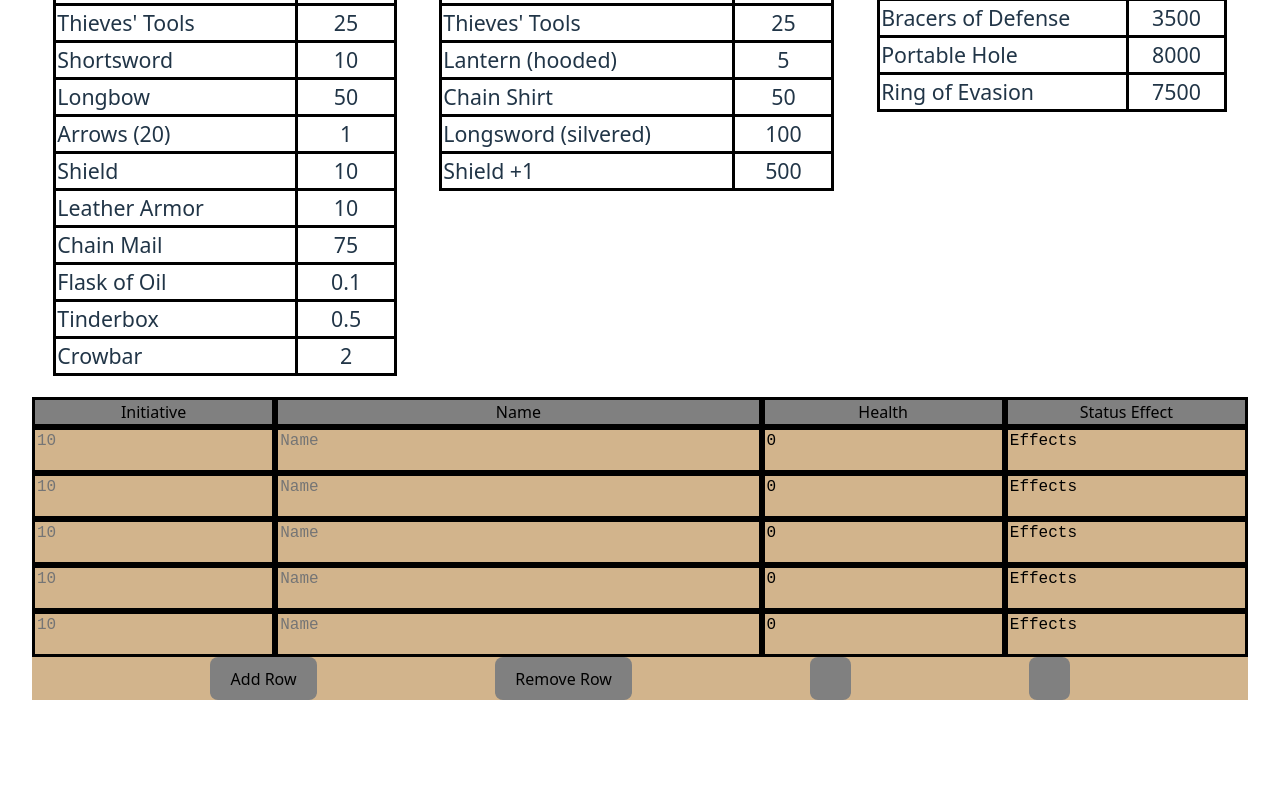
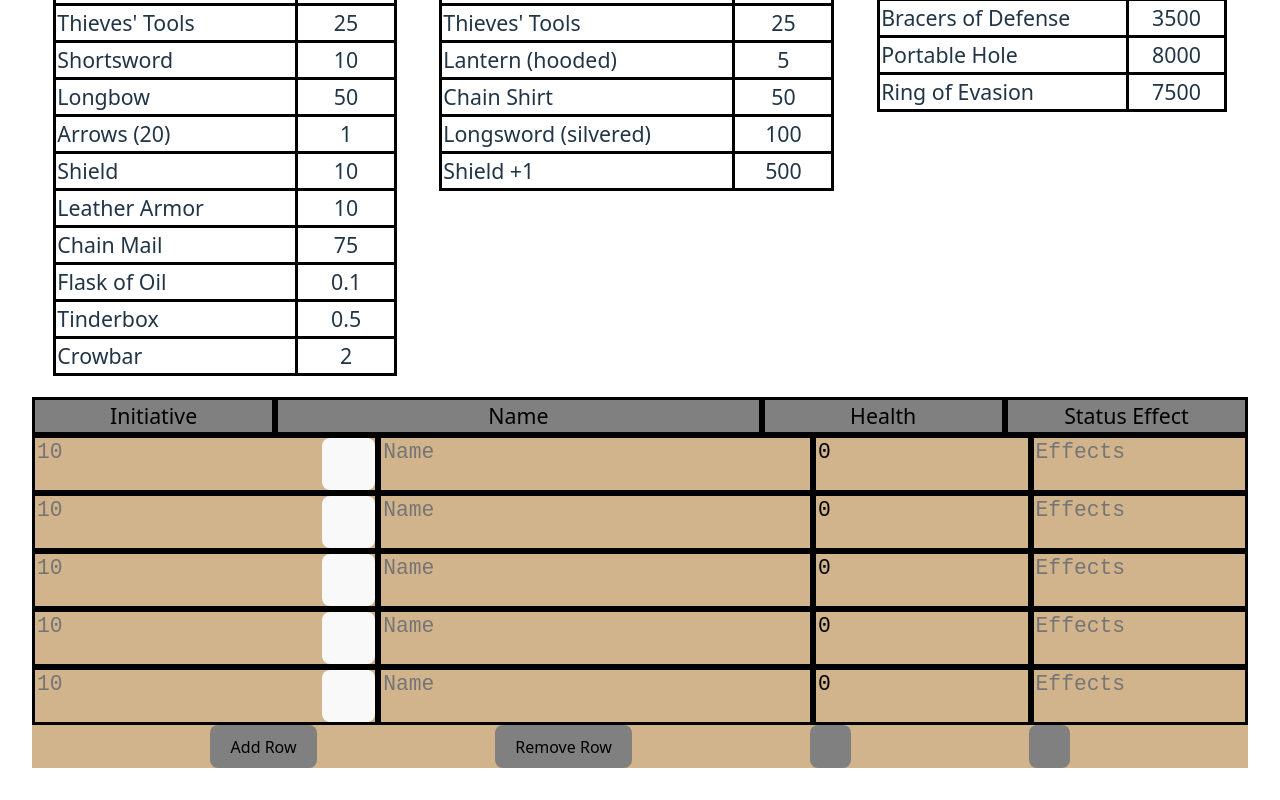
Before and after one commit to MikeShort11/DNDTools, a React (Vite) app: page / in a window 1280 px wide. Shown: the part 577-1377 px from the top of the page. Before the commit the page ends 1309 px from the top, so only its background shows below. Built offline with nearby package versions, Linux system fonts and the light colour scheme.

Commit message:
inititave rolling and health add/subtract improved

```diff
--- a/src/components/InitiativeTracker/index.jsx
+++ b/src/components/InitiativeTracker/index.jsx
@@ -9,6 +9,7 @@ export default function Tracker() {
 	const [numRows, setNumRows] = React.useState(5);
 
 	const healthReferance = React.useRef(null);
+
 
 	const addRow = () => setNumRows(numRows + 1);
 	const delRow = () => setNumRows(numRows - 1);
@@ -29,18 +30,29 @@ export default function Tracker() {
 		setOpen(true);
 	};
 
-
 	const addHealth = () => {
-		if (healthReferance.current) {
-			const newHealth = parseInt(healthReferance.current.value) || 0;
-			healthReferance.current.value = newHealth + 1;
+		let incrementVal = Number(document.getElementById('incrementNum').value);
+		if (healthReferance.current && !isNaN(incrementVal)) {
+			const health = parseInt(healthReferance.current.value) || 0;
+			healthReferance.current.value = health + incrementVal;
 		}
 	}
 
 	const subHealth = () => {
-		if (healthReferance.current) {
-			const newHealth = parseInt(healthReferance.current.value) || 0;
-			healthReferance.current.value = newHealth - 1;
+		let incrementVal = Number(document.getElementById('incrementNum').value);
+		if (healthReferance.current && !isNaN(incrementVal)) {
+			const health = parseInt(healthReferance.current.value) || 0;
+			healthReferance.current.value = health - incrementVal;
+		}
+	}
+
+	const rollInitiatve = (event) => {
+		const initiativeItem = event.target.closest('.InitiativeTrackerItem'); //gets the div with items
+		const textarea = initiativeItem.querySelector('#InitiativeSlot'); //gets the textArea
+
+		if (textarea) {
+			const d20Roll = Math.floor(Math.random() * 20) + 1;
+			textarea.value = (d20Roll).toString();
 		}
 	}
 
@@ -49,7 +61,10 @@ export default function Tracker() {
 	for (let i = 0; i < numRows; i++) {
 		rows.push(
 			<div className="InitiativeTrackerItem" id="InitiativeItem" key={i}>
-				<textarea className="InitiativeTrackerDetail" id="InitiativeSlot" placeholder="10" />
+				<div className='InitiativeTrackerDetail'>
+					<textarea className='InitiativeTrackerDetail' id="InitiativeSlot" placeholder="10" />
+					<button id="initiativeRollBtn" onClick={rollInitiatve}></button>
+				</div>
 				<textarea className="InitiativeTrackerDetail" id="Name" placeholder="Name" />
 				<textarea
 					className="InitiativeTrackerDetail"
@@ -57,13 +72,13 @@ export default function Tracker() {
 					defaultValue="0"
 					onClick={handleOpen}
 				/>
-				<textarea className="InitiativeTrackerDetail" id="StatusEffects" defaultValue="Effects" />
+				<textarea className="InitiativeTrackerDetail" id="StatusEffects" placeholder="Effects" />
 			</div>
 		)
 	}
 
 	return (
-		<>
+		<div>
 			{/* Label for the Tracker */}
 			<div className="InitiativeTrackerItem" id="InitiativeItem">
 				<div className="InitiativeTrackerLabel" id="InitiativeSlot">Initiative</div>
@@ -92,13 +107,14 @@ export default function Tracker() {
 						left: modalPosition.left
 					}}
 				>
+					<input type='number' defaultValue='1' id='incrementNum'></input>
 					<button onClick={handleClose}>Close</button>
-					<button onClick={addHealth}>+1</button>
-					<button onClick={subHealth}>-1</button>
+					<button onClick={addHealth}>+</button>
+					<button onClick={subHealth}>-</button>
 
 				</div>
 			)}
 
-		</>
+		</div>
 	);
 }
--- a/src/components/InitiativeTracker/initiative.css
+++ b/src/components/InitiativeTracker/initiative.css
@@ -7,14 +7,22 @@
 	border: solid black;
 	background-color: gray;
 	color: black;
+	font-size: 16pt;
 }
 
 .InitiativeTrackerDetail {
+	display: flex;
 	border: solid black;
 	background-color: tan;
 	color: black;
 	resize: none;
-	font-size: 12pt;
+	font-size: 16pt;
+	font-weight: 400;
+}
+
+.InitiativeTrackerDetail>.InitiativeTrackerDetail {
+	border: none;
+	padding-right: 10px;
 }
 
 .modal-content {
```
